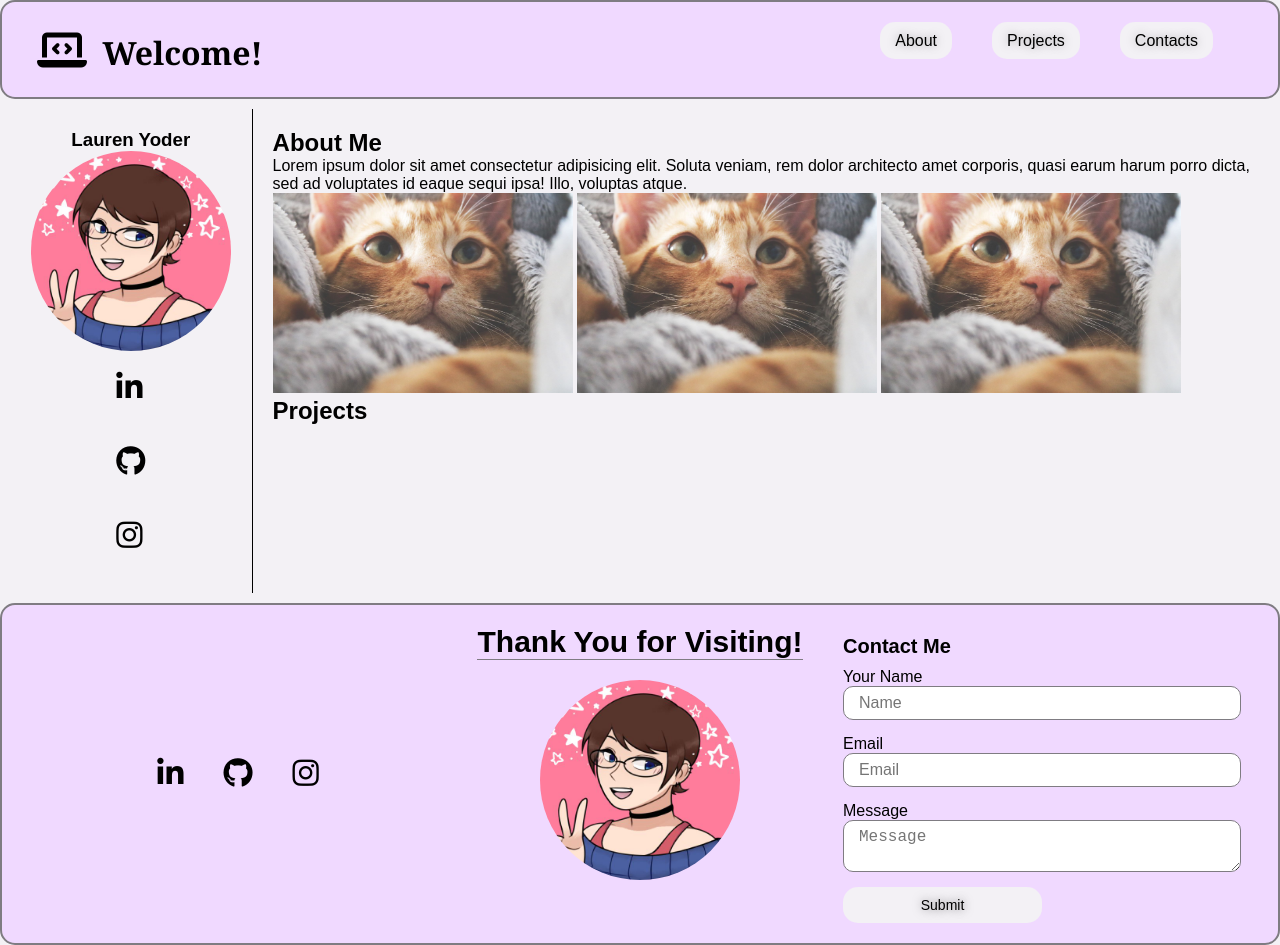
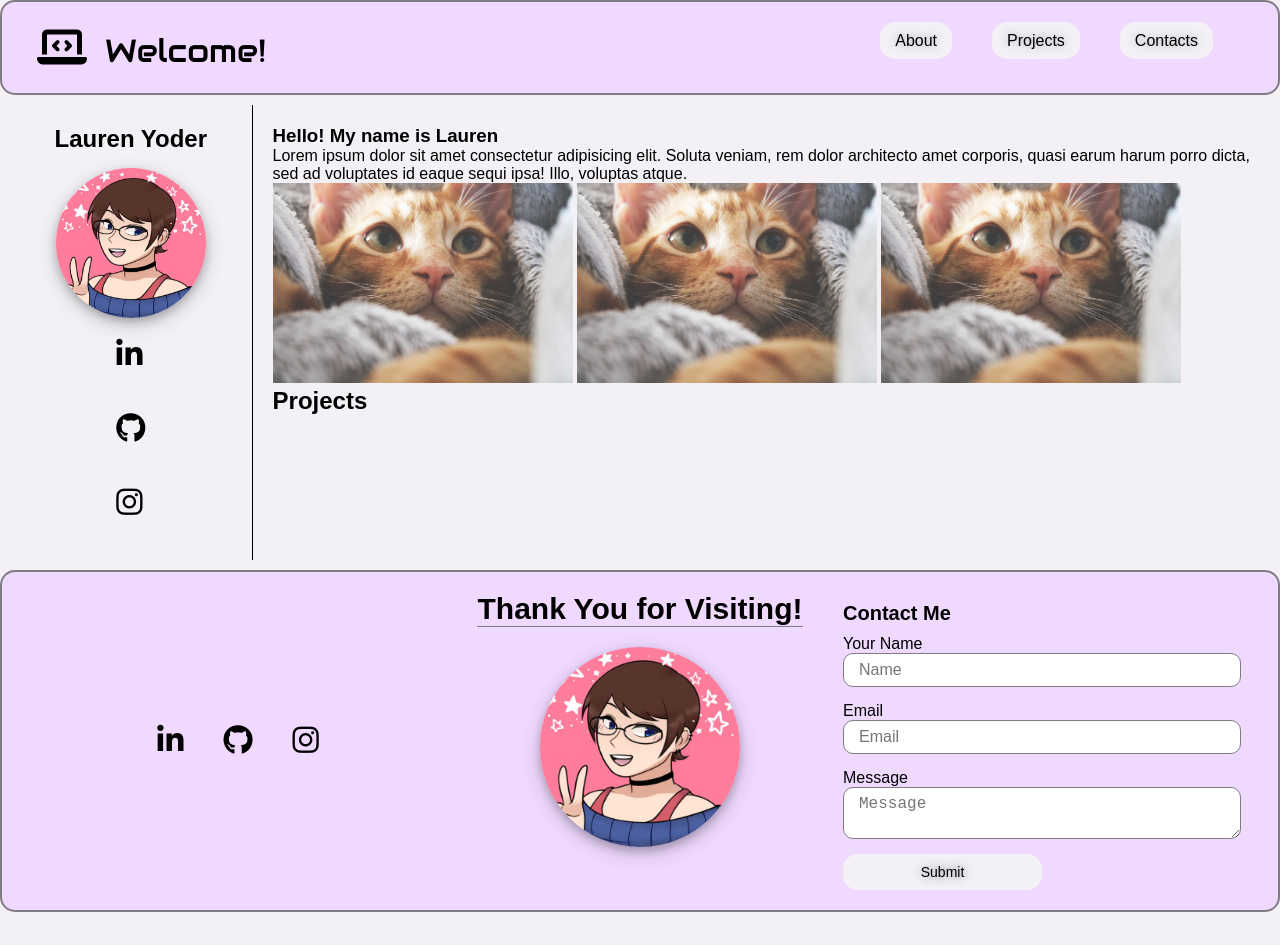
Before and after one commit to lrodenyoder/Lauren-Yoder-Portfolio-Page, a plain HTML site: page index.html in a window 1280 px wide. After the commit the page ends 912 px from the top, so only its background shows below. Drawn offline with Linux system fonts and the light colour scheme.

Commit message:
more left block styling

```diff
--- a/assets/css/style.css
+++ b/assets/css/style.css
@@ -31,7 +31,8 @@ header {
 
 header h1 {
     color: var(--darkPurple);
-    font-family:Cambria, Cochin, Georgia, Times, 'Times New Roman', serif;
+    font-family: 'Audiowide';
+    font-weight: lighter;
 }
 
 header a {
@@ -94,9 +95,16 @@ header nav ul a:hover {
     justify-content: flex-start;
 }
 /* left block styles start */
+.leftBlock h2 {
+    padding: 0 10px 15px 10px;
+}
+
 .avatar {
     border-radius: 50%;
     align-self: center;
+    width: 150px;
+    height: 150px;
+    box-shadow: 0 4px 8px 0 rgba(0, 0, 0, 0.2), 0 6px 20px 0 rgba(0, 0, 0, 0.19);
 }
 
 .leftBlockSocials {
@@ -187,18 +195,23 @@ footer {
 
 
 /* footer avatar styles start */
-.footerAvatar {
+.avatarBlock {
     align-items: center;
     display: flex;
     flex-direction: column;
     width: 33%;
 }
 
-.footerAvatar h2 {
+.avatarBlock h2 {
     margin-bottom: 20px;
     border-bottom: 1px solid var(--darkGray);
     font-size: 30px;
     text-align: center;
+}
+
+.avatarBlock img {
+    border-radius: 50%;
+    box-shadow: 0 4px 8px 0 rgba(0, 0, 0, 0.2), 0 6px 20px 0 rgba(0, 0, 0, 0.19);
 }
 /* footer avatar styles end */
 
--- a/index.html
+++ b/index.html
@@ -6,6 +6,7 @@
     <meta name="viewport" content="width=device-width, initial-scale=1.0">
     <link rel="stylesheet" href="./assets/css/style.css" />
     <script src="https://kit.fontawesome.com/b90f79addf.js" crossorigin="anonymous"></script>
+    <link href="https://fonts.googleapis.com/css?family=Audiowide" rel="stylesheet"/>
     <title>Lauren Yoder</title>
 </head>
 
@@ -38,7 +39,7 @@
     <section class="mainBody">
         <!-- Left side article -->
         <article class="leftBlock">
-            <h3>Lauren Yoder</h3>
+            <h2>Lauren Yoder</h2>
             <img src="./assets/images/avatar.jpg" width="200" height="200" alt="personal avatar" class="avatar" />
 
             <div class="leftBlockSocials">
@@ -72,7 +73,7 @@
         <!-- right side article -->
         <article class="rightBlock">
             <div id="aboutSection">
-                <h2 class="sectionTitle">About Me</h2>
+                <h3 class="sectionTitle">Hello! My name is Lauren</h3>
                 <p>
                     Lorem ipsum dolor sit amet consectetur adipisicing elit. Soluta veniam, rem dolor architecto amet corporis,
                     quasi earum harum porro dicta, sed ad voluptates id eaque sequi ipsa! Illo, voluptas atque.
@@ -126,9 +127,9 @@
             </ul>
         </div>
 
-        <article class="footerAvatar">
+        <article class="avatarBlock">
             <h2>Thank You for Visiting!</h2>
-            <a href="./index.html"><img src="./assets/images/avatar.jpg" width="200" height="200" class="avatar" alt="personal avatar"></a>
+            <a href="./index.html"><img src="./assets/images/avatar.jpg" width="200" height="200" class="footerAvatar" alt="personal avatar"></a>
         </article>
 
         <div id="contactsSection" class="contactDiv">
```
